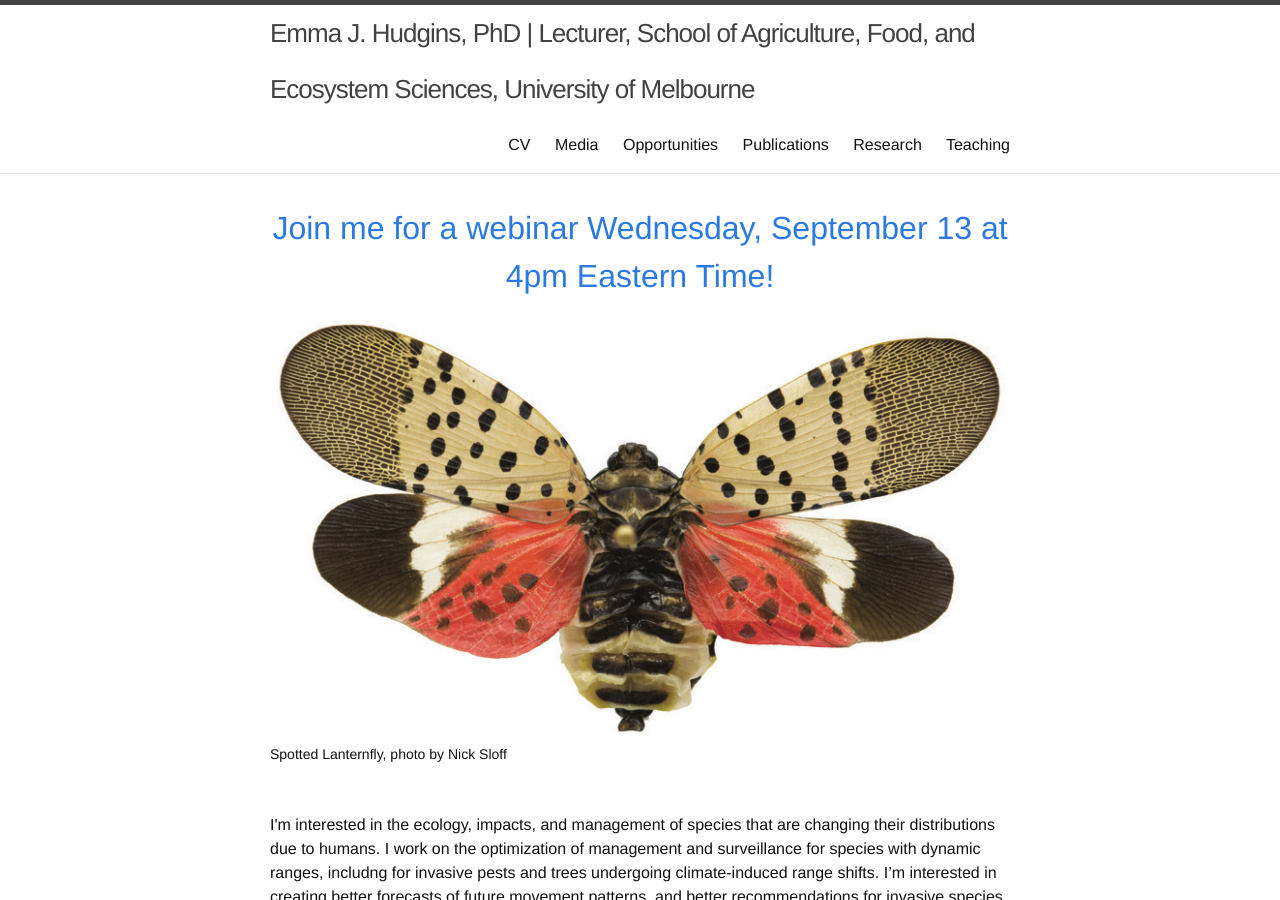
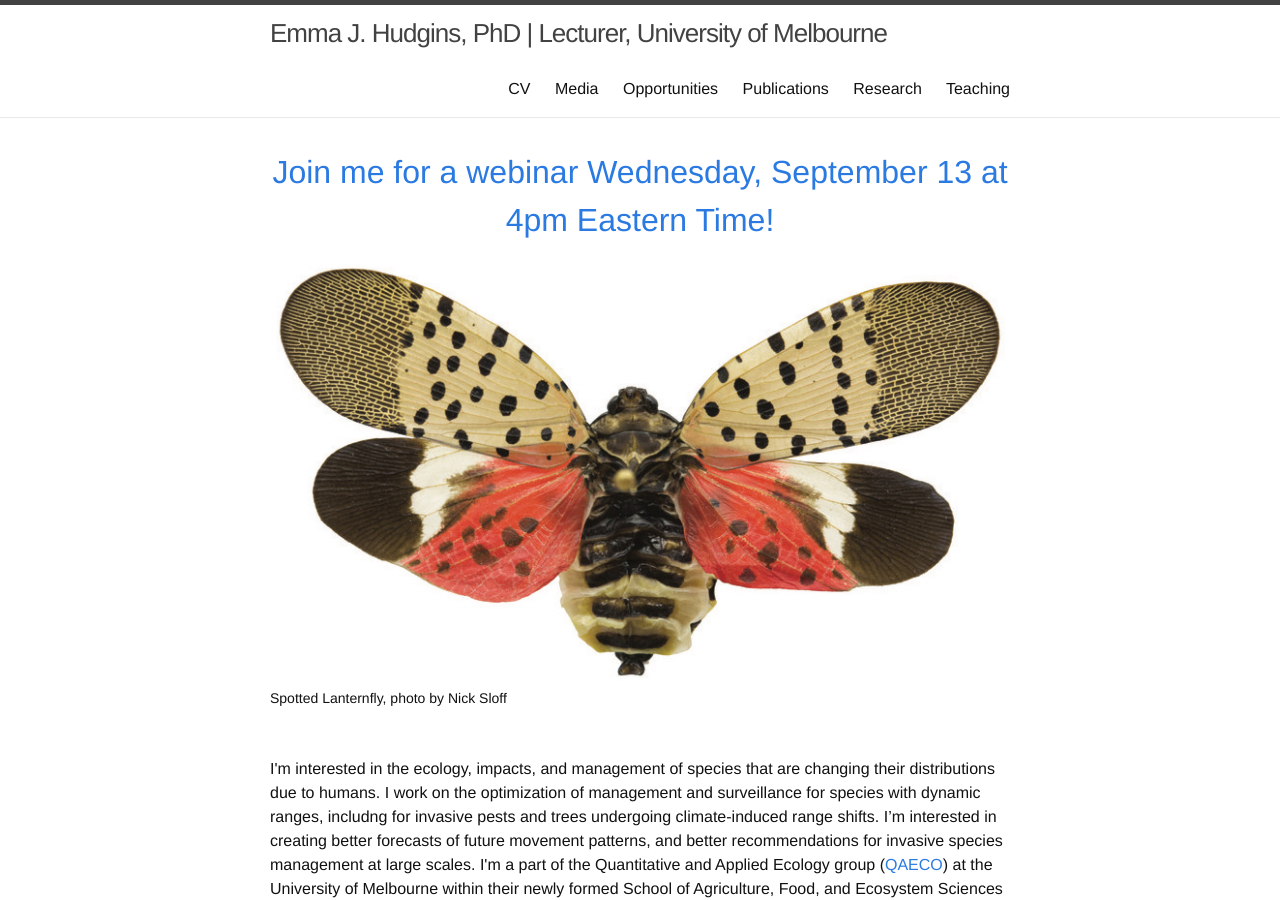
Before and after one commit to emmajhudgins/emmajhudgins.github.io, a Jekyll site: the page built from index.html, in a window 1280 px wide and 900 px high. Built offline with Jekyll 4.4.1, drawn with Linux system fonts in a browser that asks for light colours; nearby versions of some CDN libraries; some web fonts are replaced; some of the changed text lies outside the part shown.

Commit message:
title too long

```diff
--- a/_config.yml
+++ b/_config.yml
@@ -6,7 +6,7 @@
 # 'jekyll serve'. If you change this file, please restart the server process.
 
 # Site settings
-title: Emma J. Hudgins, PhD | Lecturer, School of Agriculture, Food, and Ecosystem Sciences, University of Melbourne
+title: Emma J. Hudgins, PhD | Lecturer, University of Melbourne
 email: emma.hudgins@unimelb.edu.au
 
 baseurl: "" # the subpath of your site, e.g. /blog
```
